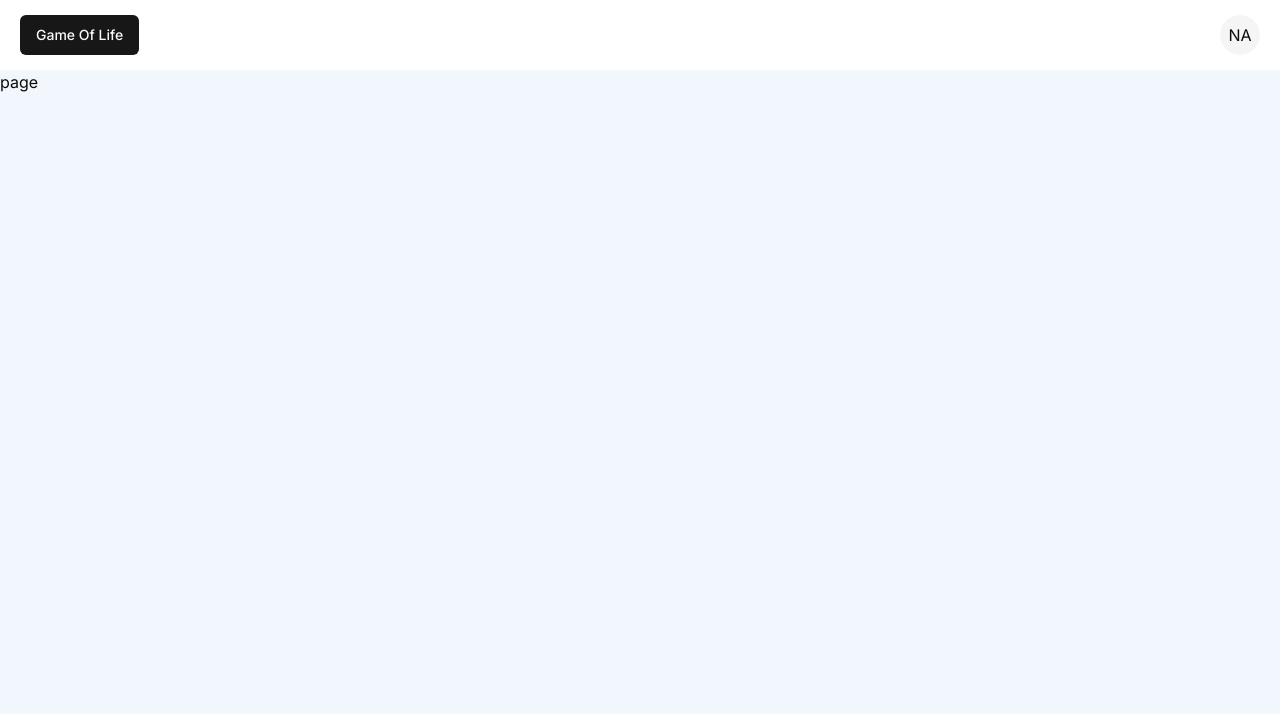
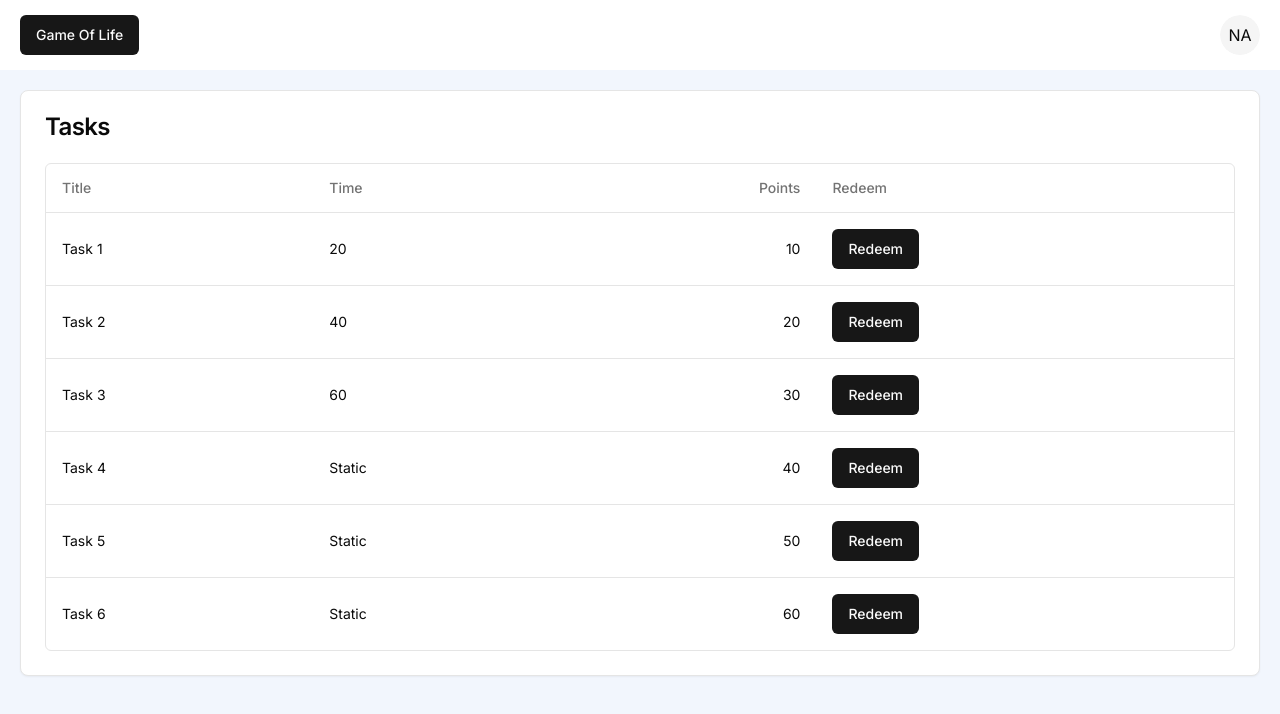
Before and after one commit to Fables7/Game-of-Life, a Next.js app: page /tasks in a window 1280 px wide. Shown: the top 714 px of the page. Built offline with nearby package versions, Linux system fonts and the light colour scheme.

Commit message:
Created data table component

```diff
--- a/app/SideBar.tsx
+++ b/app/SideBar.tsx
@@ -1,6 +1,7 @@
 "use client";
 import { useSidebarContext } from "@/context/sidebar-context";
 import classNames from "classnames";
+import Link from "next/link";
 
 const SideBar = () => {
   const { setSidebarOpen, sidebarOpen } = useSidebarContext();
@@ -14,7 +15,7 @@
         "w-0": !sidebarOpen,
       })}
     >
-      {sidebarOpen ? "open" : "closed"}
+      <Link href={"/tasks"}>Tasks</Link>
     </div>
   );
 };
--- /dev/null
+++ b/app/tasks/columns.tsx
@@ -0,0 +1,36 @@
+"use client";
+
+import { ColumnDef } from "@tanstack/react-table";
+import { Button } from "@/components/ui/button";
+
+export type Task = {
+  id: number;
+  title: string;
+  time: 20 | 40 | 60 | "Static";
+  points: number;
+};
+
+export const columns: ColumnDef<Task>[] = [
+  {
+    accessorKey: "title",
+    header: "Title",
+  },
+  {
+    accessorKey: "time",
+    header: "Time",
+  },
+  {
+    accessorKey: "points",
+    header: () => <div className="text-right">Points</div>,
+    cell: ({ row }) => {
+      return <div className="text-right">{row.getValue("points")}</div>;
+    },
+  },
+  {
+    accessorKey: "redeem",
+    header: "Redeem",
+    cell: ({ row }) => {
+      return <Button>Redeem</Button>;
+    },
+  },
+];
--- /dev/null
+++ b/app/tasks/data-table.tsx
@@ -0,0 +1,78 @@
+"use client";
+
+import {
+  Table,
+  TableBody,
+  TableCell,
+  TableHead,
+  TableHeader,
+  TableRow,
+} from "@/components/ui/table";
+import {
+  ColumnDef,
+  useReactTable,
+  getCoreRowModel,
+  flexRender,
+} from "@tanstack/react-table";
+
+interface DataTableProps<TData, TValue> {
+  columns: ColumnDef<TData, TValue>[];
+  data: TData[];
+}
+
+export function DataTable<TData, TValue>({
+  columns,
+  data,
+}: DataTableProps<TData, TValue>) {
+  const table = useReactTable({
+    data,
+    columns,
+    getCoreRowModel: getCoreRowModel(),
+  });
+  return (
+    <div className="rounded-md border">
+      <Table>
+        <TableHeader>
+          {table.getHeaderGroups().map((headerGroup) => (
+            <TableRow key={headerGroup.id}>
+              {headerGroup.headers.map((header) => {
+                return (
+                  <TableHead key={header.id}>
+                    {header.isPlaceholder
+                      ? null
+                      : flexRender(
+                          header.column.columnDef.header,
+                          header.getContext()
+                        )}
+                  </TableHead>
+                );
+              })}
+            </TableRow>
+          ))}
+        </TableHeader>
+        <TableBody>
+          {table.getRowModel().rows?.length ? (
+            table.getRowModel().rows.map((row) => (
+              <TableRow
+                key={row.id}
+                data-state={row.getIsSelected() && "selected"}
+              >
+                {row.getVisibleCells().map((cell) => (
+                  <TableCell key={cell.id}>
+                    {flexRender(cell.column.columnDef.cell, cell.getContext())}
+                  </TableCell>
+                ))}
+              </TableRow>
+            ))
+          ) : (
+            <TableRow>
+              <TableCell colSpan={columns.length} className="h-24 text-center">
+                No results.
+              </TableCell>
+            </TableRow>
+          )}
+        </TableBody>
+      </Table>
+    </div>
+  );
+}
--- a/app/tasks/page.tsx
+++ b/app/tasks/page.tsx
@@ -1,9 +1,39 @@
-import React from 'react'
+import React from "react";
+import {
+  Table,
+  TableBody,
+  TableCell,
+  TableHead,
+  TableHeader,
+  TableRow,
+} from "@/components/ui/table";
+import { Button } from "@/components/ui/button";
+import { DataTable } from "./data-table";
+import { columns, Task } from "./columns";
+import { Card, CardContent, CardHeader, CardTitle } from "@/components/ui/card";
 
-const page = () => {
+const tasks: Task[] = [
+  { id: 1, title: "Task 1", points: 10, time: 20 },
+  { id: 2, title: "Task 2", points: 20, time: 40 },
+  { id: 3, title: "Task 3", points: 30, time: 60 },
+  { id: 4, title: "Task 4", points: 40, time: "Static" },
+  { id: 5, title: "Task 5", points: 50, time: "Static" },
+  { id: 6, title: "Task 6", points: 60, time: "Static" },
+];
+
+const TasksPage = () => {
   return (
-    <div>page</div>
-  )
-}
+    <div className="flex justify-center p-5">
+      <Card className=" w-full">
+        <CardHeader>
+          <CardTitle>Tasks</CardTitle>
+        </CardHeader>
+        <CardContent>
+          <DataTable columns={columns} data={tasks} />
+        </CardContent>
+      </Card>
+    </div>
+  );
+};
 
-export default page
+export default TasksPage;
--- /dev/null
+++ b/components/ui/card.tsx
@@ -0,0 +1,79 @@
+import * as React from "react"
+
+import { cn } from "@/lib/utils"
+
+const Card = React.forwardRef<
+  HTMLDivElement,
+  React.HTMLAttributes<HTMLDivElement>
+>(({ className, ...props }, ref) => (
+  <div
+    ref={ref}
+    className={cn(
+      "rounded-lg border bg-card text-card-foreground shadow-sm",
+      className
+    )}
+    {...props}
+  />
+))
+Card.displayName = "Card"
+
+const CardHeader = React.forwardRef<
+  HTMLDivElement,
+  React.HTMLAttributes<HTMLDivElement>
+>(({ className, ...props }, ref) => (
+  <div
+    ref={ref}
+    className={cn("flex flex-col space-y-1.5 p-6", className)}
+    {...props}
+  />
+))
+CardHeader.displayName = "CardHeader"
+
+const CardTitle = React.forwardRef<
+  HTMLParagraphElement,
+  React.HTMLAttributes<HTMLHeadingElement>
+>(({ className, ...props }, ref) => (
+  <h3
+    ref={ref}
+    className={cn(
+      "text-2xl font-semibold leading-none tracking-tight",
+      className
+    )}
+    {...props}
+  />
+))
+CardTitle.displayName = "CardTitle"
+
+const CardDescription = React.forwardRef<
+  HTMLParagraphElement,
+  React.HTMLAttributes<HTMLParagraphElement>
+>(({ className, ...props }, ref) => (
+  <p
+    ref={ref}
+    className={cn("text-sm text-muted-foreground", className)}
+    {...props}
+  />
+))
+CardDescription.displayName = "CardDescription"
+
+const CardContent = React.forwardRef<
+  HTMLDivElement,
+  React.HTMLAttributes<HTMLDivElement>
+>(({ className, ...props }, ref) => (
+  <div ref={ref} className={cn("p-6 pt-0", className)} {...props} />
+))
+CardContent.displayName = "CardContent"
+
+const CardFooter = React.forwardRef<
+  HTMLDivElement,
+  React.HTMLAttributes<HTMLDivElement>
+>(({ className, ...props }, ref) => (
+  <div
+    ref={ref}
+    className={cn("flex items-center p-6 pt-0", className)}
+    {...props}
+  />
+))
+CardFooter.displayName = "CardFooter"
+
+export { Card, CardHeader, CardFooter, CardTitle, CardDescription, CardContent }
--- /dev/null
+++ b/components/ui/table.tsx
@@ -0,0 +1,117 @@
+import * as React from "react"
+
+import { cn } from "@/lib/utils"
+
+const Table = React.forwardRef<
+  HTMLTableElement,
+  React.HTMLAttributes<HTMLTableElement>
+>(({ className, ...props }, ref) => (
+  <div className="relative w-full overflow-auto">
+    <table
+      ref={ref}
+      className={cn("w-full caption-bottom text-sm", className)}
+      {...props}
+    />
+  </div>
+))
+Table.displayName = "Table"
+
+const TableHeader = React.forwardRef<
+  HTMLTableSectionElement,
+  React.HTMLAttributes<HTMLTableSectionElement>
+>(({ className, ...props }, ref) => (
+  <thead ref={ref} className={cn("[&_tr]:border-b", className)} {...props} />
+))
+TableHeader.displayName = "TableHeader"
+
+const TableBody = React.forwardRef<
+  HTMLTableSectionElement,
+  React.HTMLAttributes<HTMLTableSectionElement>
+>(({ className, ...props }, ref) => (
+  <tbody
+    ref={ref}
+    className={cn("[&_tr:last-child]:border-0", className)}
+    {...props}
+  />
+))
+TableBody.displayName = "TableBody"
+
+const TableFooter = React.forwardRef<
+  HTMLTableSectionElement,
+  React.HTMLAttributes<HTMLTableSectionElement>
+>(({ className, ...props }, ref) => (
+  <tfoot
+    ref={ref}
+    className={cn(
+      "border-t bg-muted/50 font-medium [&>tr]:last:border-b-0",
+      className
+    )}
+    {...props}
+  />
+))
+TableFooter.displayName = "TableFooter"
+
+const TableRow = React.forwardRef<
+  HTMLTableRowElement,
+  React.HTMLAttributes<HTMLTableRowElement>
+>(({ className, ...props }, ref) => (
+  <tr
+    ref={ref}
+    className={cn(
+      "border-b transition-colors hover:bg-muted/50 data-[state=selected]:bg-muted",
+      className
+    )}
+    {...props}
+  />
+))
+TableRow.displayName = "TableRow"
+
+const TableHead = React.forwardRef<
+  HTMLTableCellElement,
+  React.ThHTMLAttributes<HTMLTableCellElement>
+>(({ className, ...props }, ref) => (
+  <th
+    ref={ref}
+    className={cn(
+      "h-12 px-4 text-left align-middle font-medium text-muted-foreground [&:has([role=checkbox])]:pr-0",
+      className
+    )}
+    {...props}
+  />
+))
+TableHead.displayName = "TableHead"
+
+const TableCell = React.forwardRef<
+  HTMLTableCellElement,
+  React.TdHTMLAttributes<HTMLTableCellElement>
+>(({ className, ...props }, ref) => (
+  <td
+    ref={ref}
+    className={cn("p-4 align-middle [&:has([role=checkbox])]:pr-0", className)}
+    {...props}
+  />
+))
+TableCell.displayName = "TableCell"
+
+const TableCaption = React.forwardRef<
+  HTMLTableCaptionElement,
+  React.HTMLAttributes<HTMLTableCaptionElement>
+>(({ className, ...props }, ref) => (
+  <caption
+    ref={ref}
+    className={cn("mt-4 text-sm text-muted-foreground", className)}
+    {...props}
+  />
+))
+TableCaption.displayName = "TableCaption"
+
+export {
+  Table,
+  TableHeader,
+  TableBody,
+  TableFooter,
+  TableHead,
+  TableRow,
+  TableCell,
+  TableCaption,
+}
--- a/package.json
+++ b/package.json
@@ -13,6 +13,7 @@
     "@radix-ui/react-dropdown-menu": "^2.0.6",
     "@radix-ui/react-slot": "^1.0.2",
     "@radix-ui/react-switch": "^1.0.3",
+    "@tanstack/react-table": "^8.10.7",
     "class-variance-authority": "^0.7.0",
     "classnames": "^2.3.2",
     "clsx": "^2.0.0",
```
Also changed, not shown: 1 other file (tests, documents, lock files or other folders).
